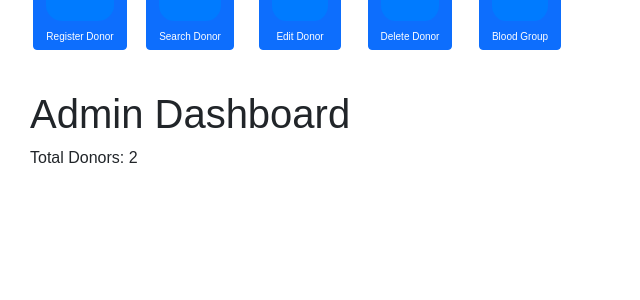
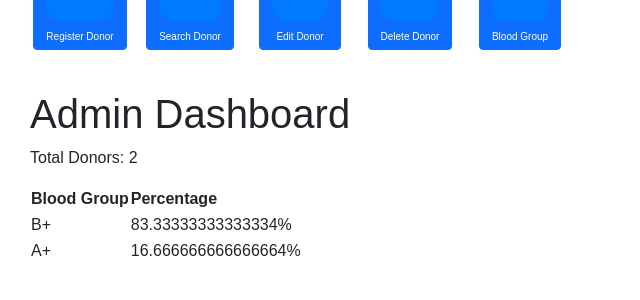
Before and after one commit to Mats100/bdms, a Flask app: page /admin/ in a window 1280 px wide. Shown: the part 153-453 px from the top of the page, without its empty margins (0-640 px from the left). Run offline with Flask 3, Linux system fonts and the light colour scheme; data comes from the database, SQL or seed files in the repository; both versions use the stored data as it was after the commit; some libraries are stand-ins or nearby versions.

Commit message:
added bloodgroup percenatge

```diff
--- a/blood_donor_app2/blood_donor_app/app/admin.py
+++ b/blood_donor_app2/blood_donor_app/app/admin.py
@@ -2,7 +2,7 @@ from flask import Blueprint, render_template, redirect, url_for, flash, session
 from app.forms import LoginForm, ProfileUpdateForm, PasswordChangeForm, RegisterForm
 from app.models import Admin
 from app import db
-from app.models import Donor
+from app.models import Donor,BloodGroup
 
 bp = Blueprint('admin', __name__)
 
@@ -10,8 +10,21 @@ bp = Blueprint('admin', __name__)
 @bp.route('/')
 def dashboard():
     donor_count = Donor.query.count()
+    blood_groups = BloodGroup.query.all()
+    total_count = sum(blood_group.quantity for blood_group in blood_groups)
 
-    return render_template('admin/dashboard.html', donor_count=donor_count)
+
+    blood_group_percentages = [
+        {
+            'group': blood_group.group,
+            'percentage': (blood_group.quantity / total_count) * 100 if total_count != 0 else 0
+        }
+        for blood_group in blood_groups
+    ]
+
+    return render_template('admin/dashboard.html', blood_group_percentages=blood_group_percentages, donor_count=donor_count)
+
+
 
 
 @bp.route('/donors')
--- a/blood_donor_app2/blood_donor_app/app/templates/admin/dashboard.html
+++ b/blood_donor_app2/blood_donor_app/app/templates/admin/dashboard.html
@@ -4,6 +4,22 @@
   <div class="dashboard">
     <h1 class="dashboard-title">Admin Dashboard</h1>
     <p class="dashboard-info">Total Donors: {{ donor_count }}</p>
+    <table class="dashboard-table">
+      <thead>
+        <tr>
+          <th>Blood Group</th>
+          <th>Percentage</th>
+        </tr>
+      </thead>
+      <tbody>
+        {% for blood_group in blood_group_percentages %}
+        <tr>
+          <td>{{ blood_group.group }}</td>
+          <td>{{ blood_group.percentage }}%</td>
+        </tr>
+        {% endfor %}
+      </tbody>
+    </table>
   </div>
 {% endblock %}
 
@@ -34,5 +50,18 @@
   .dashboard-info {
     text-align: center;
     font-size: 16px;
+    margin-bottom: 20px;
+  }
+
+  .dashboard-table {
+    width: 100%;
+    border-collapse: collapse;
+  }
+
+  .dashboard-table th,
+  .dashboard-table td {
+    padding: 8px;
+    text-align: left;
+    border-bottom: 1px solid #ddd;
   }
 </style>
```
Also changed, not shown: blood_donor_app2/blood_donor_app/instance/blood_donor.db.
